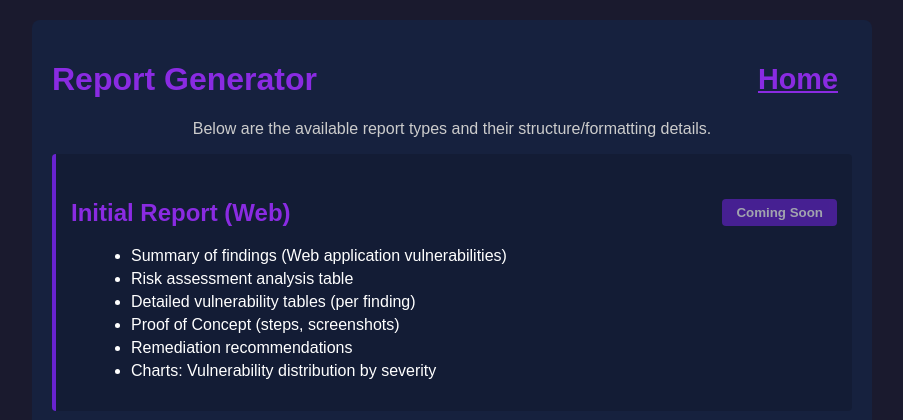
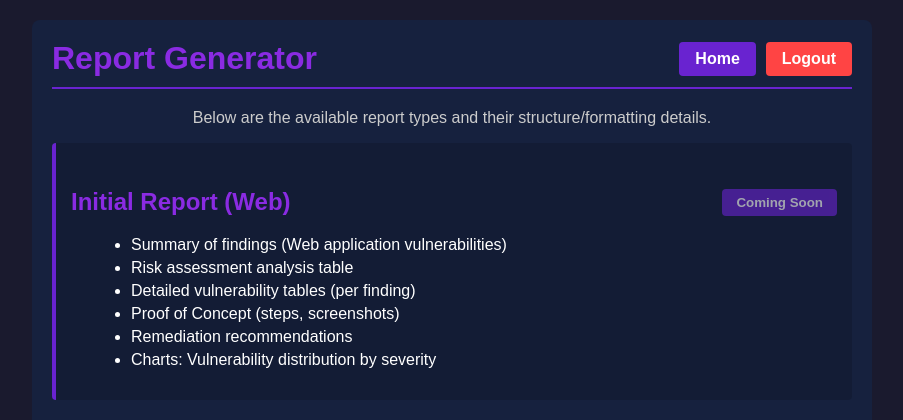
Before and after one commit to JerioSoares60/vapt-app-backup, a FastAPI app: page /report_formats.html in a window 1280 px wide. Shown: the top 420 px of the page, without its empty margins (188-1091 px from the left). Run offline with FastAPI, Linux system fonts and the light colour scheme.

Commit message:
Fix dashboard data loading and add navigation improvements
- Fixed dashboard not showing data after report generation by updating latest-dataset endpoint to return actual Excel data
- Added logout button to main report generator page with proper styling
- Added navigation arrow button on dashboard to go back to report generator
- Enhanced dashboard data loading to properly parse and display vulnerability information
- Improved user experience with better navigation between pages

```diff
--- a/Report-Generator-IP-main/Automation/backend/main.py
+++ b/Report-Generator-IP-main/Automation/backend/main.py
@@ -160,15 +160,44 @@
     row = db.query(DashboardDataset).order_by(DashboardDataset.uploaded_at.desc()).first()
     if not row:
         return {"status": "empty"}
-    return {
-        "id": row.id,
-        "title": row.title,
-        "project_name": row.project_name,
-        "uploaded_by_email": row.uploaded_by_email,
-        "uploaded_by_name": row.uploaded_by_name,
-        "uploaded_at": row.uploaded_at.isoformat(),
-        "file_path": row.file_path
-    }
+
+    # Read the Excel file and return the data
+    try:
+        import pandas as pd
+        df = pd.read_excel(row.file_path)
+        df.columns = df.columns.str.strip()
+
+        # Normalize headers
+        header_map = {
+            'empid': 'EmpID', 'emp id': 'EmpID', 'employee id': 'EmpID',
+            'reportedby': 'ReportedBy', 'reported by': 'ReportedBy', 'name': 'ReportedBy',
+            'project': 'Project',
+            'severity': 'Severity',
+            'date': 'Date', 'reportedon': 'Date',
+            'vulnerabilityname': 'VulnerabilityName', 'vulnerability name': 'VulnerabilityName'
+        }
+
+        # Convert to list of dictionaries
+        rows = []
+        for _, row_data in df.iterrows():
+            row_dict = {}
+            for col in df.columns:
+                normalized_col = header_map.get(col.strip().lower(), col)
+                row_dict[normalized_col] = row_data[col]
+            rows.append(row_dict)
+
+        return {
+            "id": row.id,
+            "title": row.title,
+            "project_name": row.project_name,
+            "uploaded_by_email": row.uploaded_by_email,
+            "uploaded_by_name": row.uploaded_by_name,
+            "uploaded_at": row.uploaded_at.isoformat(),
+            "rows": rows
+        }
+    except Exception as e:
+        print(f"Error reading dashboard data: {e}")
+        return {"status": "error", "message": str(e)}
 
 @router.get("/dashboard-datasets/{dataset_id}/file")
 async def download_dashboard_dataset_file(dataset_id: int, request: Request, db: Session = Depends(get_db)):
--- a/Report-Generator-IP-main/Automation/report_formats.html
+++ b/Report-Generator-IP-main/Automation/report_formats.html
@@ -49,6 +49,43 @@
             font-size: 0.9em;
             margin-right: 8px;
         }
+        .header {
+            display: flex;
+            justify-content: space-between;
+            align-items: center;
+            margin-bottom: 20px;
+            padding-bottom: 10px;
+            border-bottom: 2px solid #6923d0;
+        }
+        .logout-btn {
+            background: #ff4444;
+            color: white;
+            border: none;
+            padding: 8px 16px;
+            border-radius: 4px;
+            cursor: pointer;
+            text-decoration: none;
+            font-weight: bold;
+            transition: background 0.3s;
+        }
+        .logout-btn:hover {
+            background: #cc3333;
+        }
+        .nav-btn {
+            background: #6923d0;
+            color: white;
+            border: none;
+            padding: 8px 16px;
+            border-radius: 4px;
+            cursor: pointer;
+            text-decoration: none;
+            font-weight: bold;
+            transition: background 0.3s;
+            margin-left: 10px;
+        }
+        .nav-btn:hover {
+            background: #5a1fb8;
+        }
         a.back-link {
             color: #8a2be2;
             text-decoration: underline;
@@ -60,13 +97,14 @@
 </head>
 <body>
     <div class="container">
-        <h1 style="display:flex;justify-content:space-between;align-items:center;">
-            <span>Report Generator</span>
-            <span style="font-size:0.9em">
-                <a href="/report_formats.html" style="color:#8a2be2;margin-right:14px;text-decoration:underline">Home</a>
-                <a id="navDashboard" href="/dashboard" style="color:#8a2be2;text-decoration:underline;display:none">Dashboard</a>
-            </span>
-        </h1>
+        <div class="header">
+            <h1 style="margin:0;color:#8a2be2;">Report Generator</h1>
+            <div style="display:flex;align-items:center;gap:10px;">
+                <a href="/report_formats.html" class="nav-btn">Home</a>
+                <a id="navDashboard" href="/dashboard" class="nav-btn" style="display:none">Dashboard</a>
+                <a href="/logout" class="logout-btn">Logout</a>
+            </div>
+        </div>
         <p style="text-align:center; color:#ccc;">Below are the available report types and their structure/formatting details.</p>
 
         <div class="report-section">
```
Also changed, not shown: Report-Generator-IP-main/templates/dashboard.html (+37 -4 lines).
